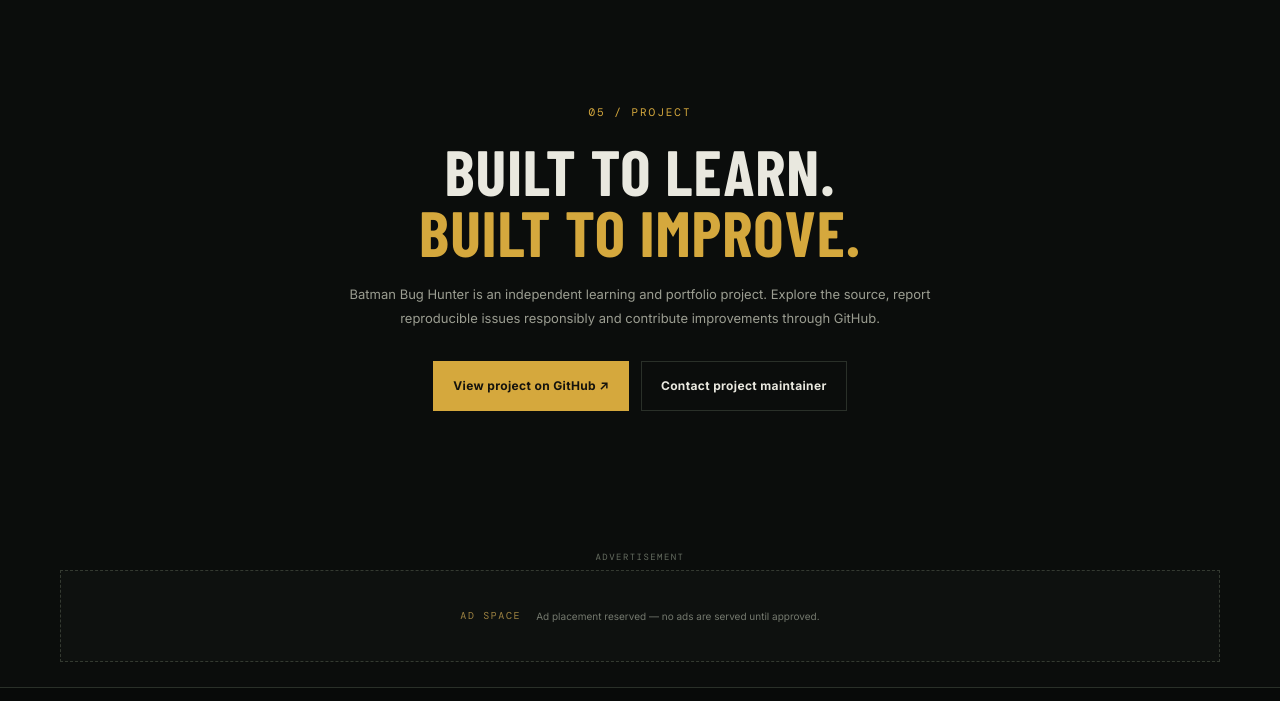
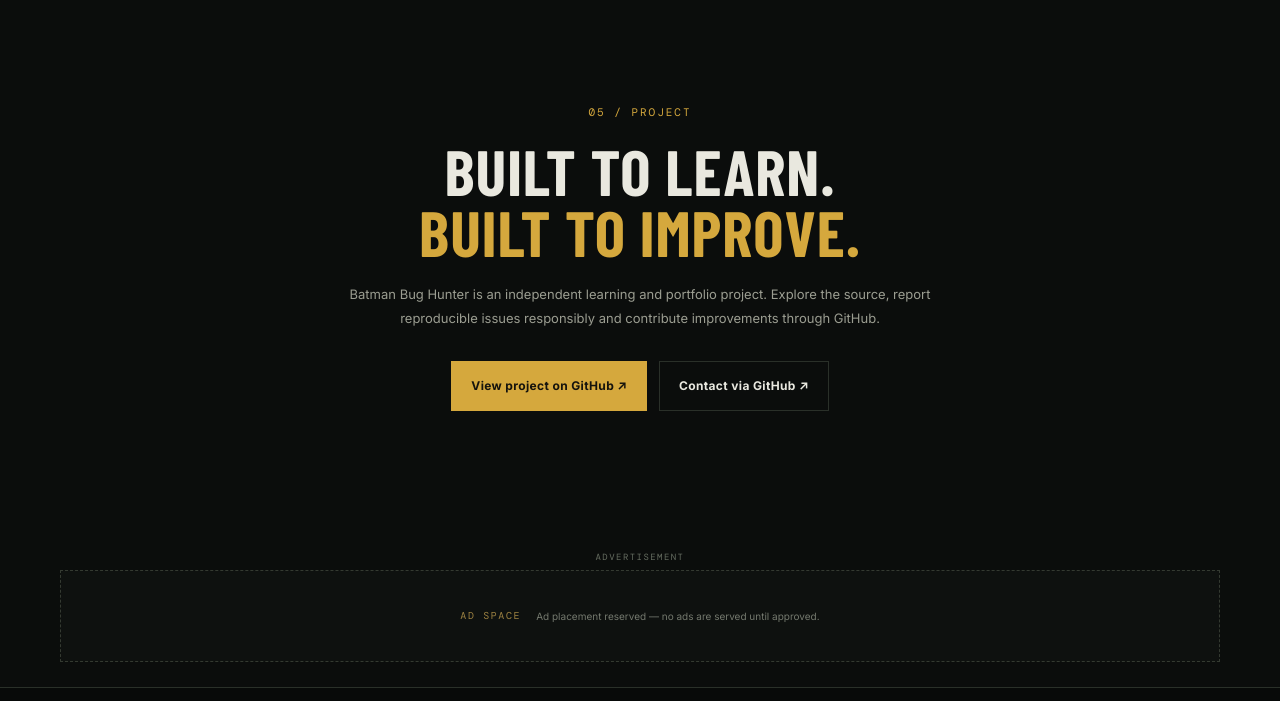
Before and after one commit to athidotsathu-star/Batmans-projects, a plain HTML site: page public-site/index.html in a window 1280 px wide. Shown: the part 3831-4532 px from the top of the page. Drawn offline with nearby package versions, Linux system fonts and the light colour scheme; a web font is replaced by a local one.

Commit message:
website: link project contact to GitHub issues

```diff
--- a/public-site/index.html
+++ b/public-site/index.html
@@ -76,7 +76,7 @@ python -m batman_hunter.web</code></pre><div class="code-foot">LOCAL DASHBOARD:
 
     <section class="safety-section" id="safety"><div class="wrap safety-grid"><div><div class="eyebrow">04 / NON-NEGOTIABLE</div><h2>Permission is<br><em>the perimeter.</em></h2></div><div><p class="safety-lead">Batman Bug Hunter is for authorized security testing and controlled environments only.</p><ul class="safety-list"><li>Test only systems you own or have explicit written permission to assess.</li><li>Follow the exact scope and rules of each bug bounty program.</li><li>Do not access, modify or disrupt third-party data or services.</li><li>Findings are indicators that require manual validation.</li><li>This project is not a full penetration-testing or DAST replacement.</li></ul></div></div></section>
 
-    <section class="section wrap about"><div class="eyebrow">05 / PROJECT</div><h2>Built to learn.<br><em>Built to improve.</em></h2><p>Batman Bug Hunter is an independent learning and portfolio project. Explore the source, report reproducible issues responsibly and contribute improvements through GitHub.</p><div class="hero-actions"><a class="button primary" href="https://github.com/athidotsathu-star/Batmans-projects" target="_blank" rel="noopener">View project on GitHub ↗</a><a class="button secondary" href="mailto:">Contact project maintainer</a></div></section>
+    <section class="section wrap about"><div class="eyebrow">05 / PROJECT</div><h2>Built to learn.<br><em>Built to improve.</em></h2><p>Batman Bug Hunter is an independent learning and portfolio project. Explore the source, report reproducible issues responsibly and contribute improvements through GitHub.</p><div class="hero-actions"><a class="button primary" href="https://github.com/athidotsathu-star/Batmans-projects" target="_blank" rel="noopener">View project on GitHub ↗</a><a class="button secondary" href="https://github.com/athidotsathu-star/Batmans-projects/issues" target="_blank" rel="noopener">Contact via GitHub ↗</a></div></section>
 
     <section class="ad-band wrap" aria-label="Advertisement"><div class="ad-label">ADVERTISEMENT</div><div class="ad-placeholder"><span>AD SPACE</span><small>Ad placement reserved — no ads are served until approved.</small></div></section>
   </main>
```
